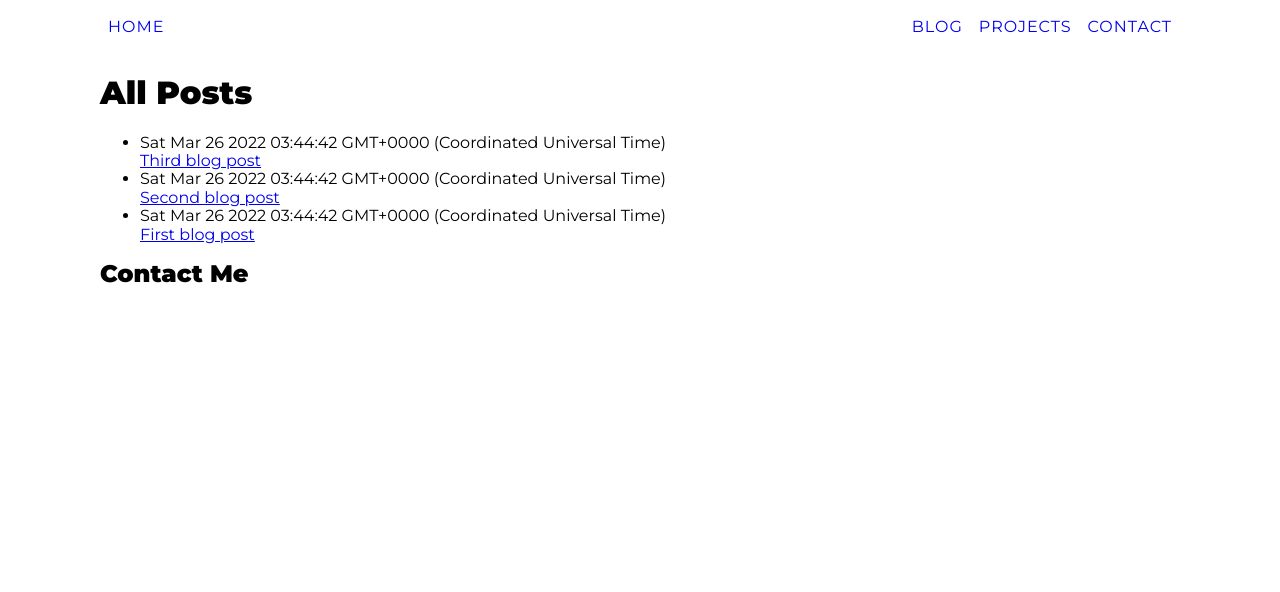
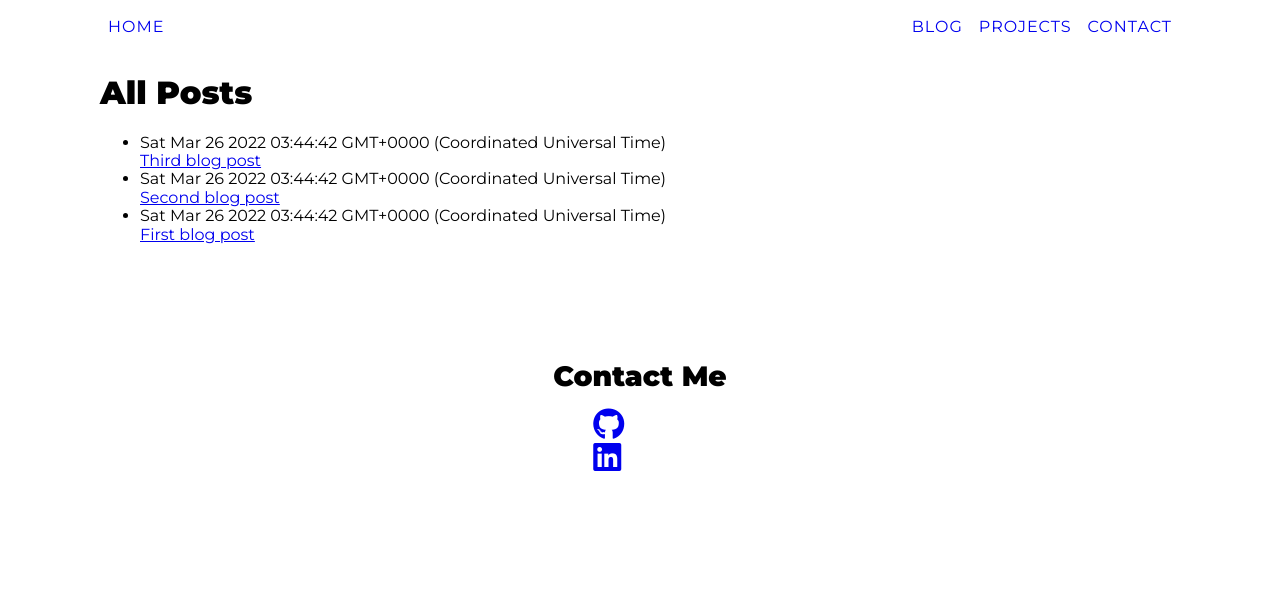
Before and after one commit to kvnloughead/blog, an Eleventy site: page src/blog.njk in a window 1280 px wide. Built offline with nearby package versions, Linux system fonts and the light colour scheme; Eleventy itself is replaced by a stand-in of ours; files that its build step writes are made by us from their sources.

Commit message:
draft: started contacts block and integrating fontawesome

```diff
--- a/src/blog.njk
+++ b/src/blog.njk
@@ -5,5 +5,4 @@ permalink: /blog/
 
 <h1>All Posts</h1>
 
-{% set postslist = collections.posts %}
 {% include "postlist.njk" %}
--- /dev/null
+++ b/src/css/contacts.css
@@ -0,0 +1,19 @@
+.contacts {
+  list-style: none;
+}
+
+.icon {
+  /* display: inline-block;
+  width: 16px;
+  height: 16px;
+  background-position: center;
+  background-repeat: no-repeat; */
+}
+
+.icon_type_github {
+  background-image: url(../images/icons/github-icon.svg);
+}
+
+.icon_type_demo {
+  background-image: url(../images/icons/up-right-icon.svg);
+}
--- /dev/null
+++ b/src/css/footer.css
@@ -0,0 +1,9 @@
+.footer {
+  max-width: 820px;
+  margin: 0 auto;
+  padding: 100px 20px;
+}
+
+.footer__heading {
+  font-size: 28px;
+}
--- a/src/css/index.css
+++ b/src/css/index.css
@@ -5,6 +5,11 @@
 @import url(./project.css);
 @import url(./projects.css);
 @import url(./tags.css);
+@import url(./footer.css);
+@import url(./contacts.css);
+
+:root {
+}
 
 h1,
 h2,
--- a/src/css/project.css
+++ b/src/css/project.css
@@ -53,19 +53,3 @@
 .tags {
   grid-area: tags;
 }
-
-.icon {
-  display: inline-block;
-  width: 16px;
-  height: 16px;
-  background-position: center;
-  background-repeat: no-repeat;
-}
-
-.icon_type_github {
-  background-image: url(../images/icons/github-icon.svg);
-}
-
-.icon_type_demo {
-  background-image: url(../images/icons/up-right-icon.svg);
-}
--- a/src/data/site.json
+++ b/src/data/site.json
@@ -19,15 +19,22 @@
     },
     {
       "text": "Contact",
-      "url": "/#contact",
+      "url": "/#contacts",
       "external": false
     }
   ],
-  "socialLinks": [
+  "contacts": [
     {
       "text": "GitHub",
       "url": "https://github.com/kvnloughead",
-      "external": true
+      "external": true,
+      "icon": "github"
+    },
+    {
+      "text": "Linked In",
+      "url": "https://www.linkedin.com/in/kloughead/",
+      "external": true,
+      "icon": "linkedin"
     }
   ]
 }
--- /dev/null
+++ b/src/includes/contacts.njk
@@ -0,0 +1,11 @@
+<ul class="contacts">
+  {% if site.contacts %}
+    {% for contact in site.contacts %}
+      <li>
+        <a href="{{ contact.url }}" rel="{{ 'noopener' if contact.external else '' }}">
+          <i class="fa-brands fa-{{ contact.icon }} fa-2x"></i>
+        </a>
+      </li>
+    {% endfor %}
+  {% endif %}
+</ul>
--- a/src/layouts/base.njk
+++ b/src/layouts/base.njk
@@ -1,21 +1,19 @@
 <!DOCTYPE html>
 <html lang="en">
   <head>
-    <meta charset="UTF-8"/>
-    <meta http-equiv="X-UA-Compatible" content="IE=edge"/>
-    <meta
-    name="viewport" content="width=device-width, initial-scale=1.0"/>
+    <meta charset="UTF-8" />
+    <meta http-equiv="X-UA-Compatible" content="IE=edge" />
+    <meta name="viewport" content="width=device-width, initial-scale=1.0" />
     <!-- Grab title from the page data -->
     <title>{{ title }}</title>
-    <link rel="icon" href="favicon.ico" type="image/x-icon">
-    <link rel="shortcut icon" href="favicon.ico" type="image/x-icon">
-    <link rel="stylesheet" type="text/css" href="/css/index.css"/>
-    <link rel="stylesheet" type="text/css" href="/vendor/normalize.css"/>
-    <link rel="preconnect" href="https://fonts.googleapis.com"/>
-    <link rel="preconnect" href="https://fonts.gstatic.com" crossorigin/>
-    <link
-      href="https://fonts.googleapis.com/css2?family=Libre+Baskerville:ital,wght@0,400;0,700;1,400&family=Montserrat:ital,wght@0,100;0,400;0,900;1,400&family=Roboto+Mono:wght@400;700&display=swap"
-      rel="stylesheet">
+    <link rel="icon" href="favicon.ico" type="image/x-icon" />
+    <link rel="shortcut icon" href="favicon.ico" type="image/x-icon" />
+    <link rel="stylesheet" type="text/css" href="/css/index.css" />
+    <link rel="stylesheet" type="text/css" href="/vendor/normalize.css" />
+    <link rel="preconnect" href="https://fonts.googleapis.com" />
+    <link rel="preconnect" href="https://fonts.gstatic.com" crossorigin="crossorigin" />
+    <link href="https://fonts.googleapis.com/css2?family=Libre+Baskerville:ital,wght@0,400;0,700;1,400&family=Montserrat:ital,wght@0,100;0,400;0,900;1,400&family=Roboto+Mono:wght@400;700&display=swap" rel="stylesheet" />
+    <link rel="stylesheet" href="https://cdnjs.cloudflare.com/ajax/libs/font-awesome/6.1.1/css/all.min.css" integrity="sha512-KfkfwYDsLkIlwQp6LFnl8zNdLGxu9YAA1QvwINks4PhcElQSvqcyVLLD9aMhXd13uQjoXtEKNosOWaZqXgel0g==" crossorigin="anonymous" referrerpolicy="no-referrer" />
   </head>
   <body class="page">
     <header class="header">
@@ -25,20 +23,23 @@
           {% set currentAttributes = '' %}
           {% set externalAttributes = '' %}
           {% if item.external %}
-            {% set externalAttributes = 'target="_blank" rel="noopener noreferrer" ' %}
+            {% set externalAttributes = 'rel="noopener"' %}
           {% endif %}
           {% if page.url == item.url %}
             {% set currentAttributes = 'aria-current="page"' %}
           {% endif %}
-          <a class="nav__link" href="{{ item.url | url }}" {{ currentAttributes | safe }} {{ externalAttributes | safe }}>{{ item.text }}</a>
+          <a class="nav__link" href="{{ item.url | url }}" {{ currentAttributes | safe }} {{ externalAttributes | safe }}>
+            {{ item.text }}
+          </a>
         {% endfor %}
       </nav>
     </header>
     <main class="main">
       {{ content | safe }}
     </main>
-    <footer class="footer">
-      <h2>Contact Me</h2>
+    <footer id="contacts" class="footer">
+      <h2 class="footer__heading">Contact Me</h2>
+      {% include "contacts.njk" %}
     </footer>
   </body>
 </html>
```
Also changed, not shown: src/index.njk (+7 -1 lines), src/images/icons/linkedin.png (added).
